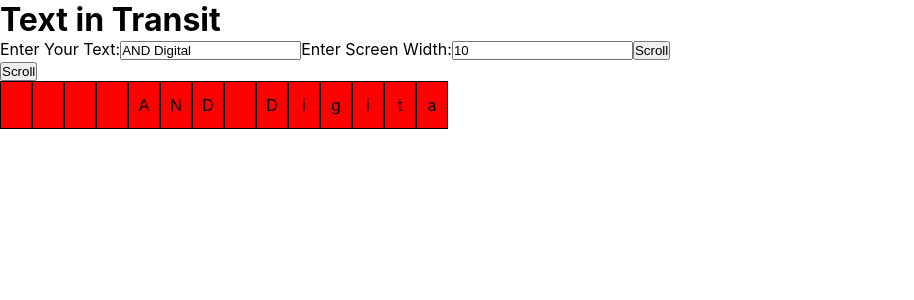
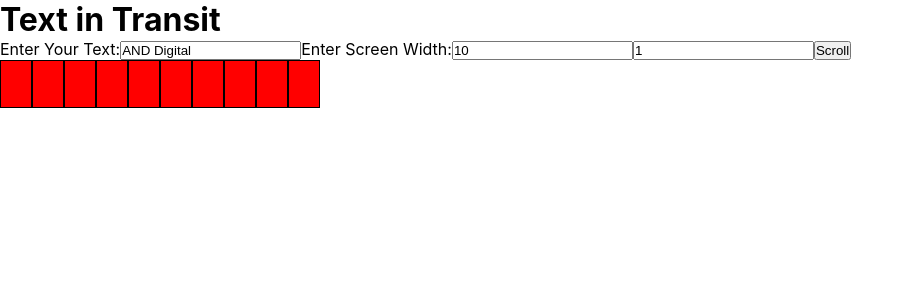
Before and after one commit to musayuksel/code-challanges-2023, a React (Create React App) app in the folder challenge-3-text-in-transit/: page / in a window 1280 px wide. Shown: the top 300 px of the page, without its empty margins (0-914 px from the left). Built offline with nearby package versions, Linux system fonts and the light colour scheme.

Commit message:
Add speed for text

```diff
--- a/challenge-3-text-in-transit/src/App.js
+++ b/challenge-3-text-in-transit/src/App.js
@@ -7,26 +7,26 @@
 function App() {
   const [currentScrollingText, setCurrentScrollingText] =
     useState("AND Digital");
-  const [screenWidth, setScreenWidth] = useState(14);
-  // const textForScreen = scroll(currentScrollingText, 10);
-
+  const [screenWidth, setScreenWidth] = useState(10);
+  const [speed, setSpeed] = useState(4);
   const textCharsForScreen = useMemo(
     () => scroll(currentScrollingText, screenWidth),
     [currentScrollingText, screenWidth]
   );
-  const handleScroolClick = () => {};
+
   return (
     <div className="App">
       <h1>Text in Transit</h1>
       <TextInput
-        currentScrollingText={currentScrollingText}
         setCurrentScrollingText={setCurrentScrollingText}
+        setScreenWidth={setScreenWidth}
+        setSpeed={setSpeed}
       />
-      <button onClick={handleScroolClick}>Scroll</button>
       <Screen
         currentScrollingText={currentScrollingText}
         textCharsForScreen={textCharsForScreen}
         screenWidth={screenWidth}
+        speed={speed}
       />
     </div>
   );
--- a/challenge-3-text-in-transit/src/components/Screen.jsx
+++ b/challenge-3-text-in-transit/src/components/Screen.jsx
@@ -1,16 +1,19 @@
 import React, { useEffect, useMemo, useState } from "react";
 import "./Screen.style.css";
 
-export default function Screen({ textCharsForScreen, screenWidth = 10 }) {
+export default function Screen({
+  textCharsForScreen,
+  screenWidth = 10,
+  speed = 1,
+}) {
   const [currentTextIndex, setCurrentTextIndex] = useState(0);
-  //   console.log({ textCharsForScreen });
   useEffect(() => {
     // update the text on the screen every 500ms
     const interval = setTimeout(() => {
       setCurrentTextIndex((prevIndex) =>
         prevIndex === textCharsForScreen.length ? 0 : prevIndex + 1
       );
-    }, 500);
+    }, 1000 / speed);
     return () => clearInterval(interval);
   }, [textCharsForScreen, currentTextIndex]);
 
--- a/challenge-3-text-in-transit/src/components/TextInput.jsx
+++ b/challenge-3-text-in-transit/src/components/TextInput.jsx
@@ -1,13 +1,19 @@
 import React, { useState } from "react";
 
-export default function TextInput({ setCurrentScrollingText, setScreenWidth }) {
+export default function TextInput({
+  setCurrentScrollingText,
+  setScreenWidth,
+  setSpeed,
+}) {
   const [currentTextInput, setCurrentTextInput] = useState("AND Digital");
   const [currentScreenWidth, setCurrentScreenWidth] = useState(10);
-  console.log({ currentTextInput });
+  const [currentSpeed, setCurrentSpeed] = useState(1);
+
   const handleScrollClick = (e) => {
     e.preventDefault();
     setCurrentScrollingText(currentTextInput);
     setScreenWidth(currentScreenWidth);
+    setSpeed(currentSpeed);
   };
   return (
     <form>
@@ -23,10 +29,19 @@
       <input
         id="screenWidth"
         type="number"
+        min={1}
         value={currentScreenWidth}
         onChange={(e) => {
-          console.log(typeof e.target.value);
           setCurrentScreenWidth(+e.target.value);
+        }}
+      />
+      <input
+        id="speed"
+        type="number"
+        min={1}
+        value={currentSpeed}
+        onChange={(e) => {
+          setCurrentSpeed(+e.target.value);
         }}
       />
       <button onClick={handleScrollClick}>Scroll</button>
```
